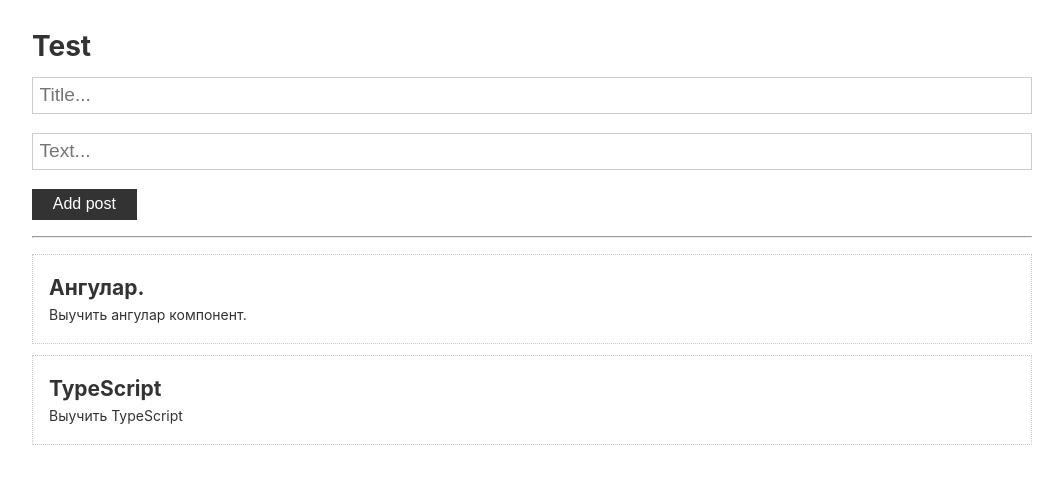
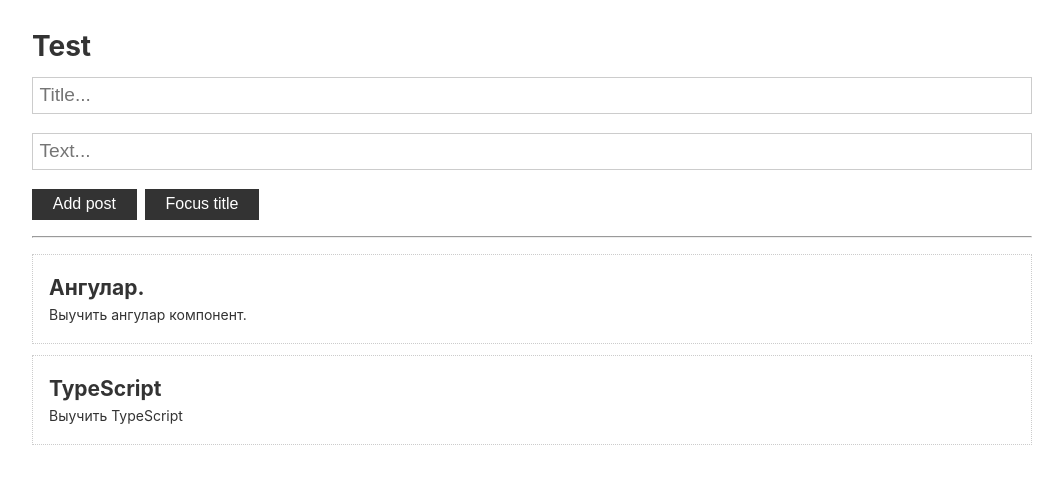
Before and after one commit to Error4ik/angular, an Angular app: page / in a window 1280 px wide. Shown: the top 484 px of the page, without its empty margins (108-1171 px from the left). Built offline with nearby package versions, Linux system fonts and the light colour scheme.

Commit message:
Access to HTML elements.

```diff
--- a/src/app/post-form/post-form.component.html
+++ b/src/app/post-form/post-form.component.html
@@ -1,6 +1,7 @@
 <div>
-  <input class="form-control" type="text" placeholder="Title..." [(ngModel)]="title">
+  <input class="form-control" type="text" placeholder="Title..." [(ngModel)]="title" #titleInput>
   <input class="form-control" type="text" placeholder="Text..." [(ngModel)]="text">
 
   <button class="btn" (click)="addPost()">Add post</button>
+  <button class="btn" (click)="focusTitle()">Focus title</button>
 </div>
--- a/src/app/post-form/post-form.component.ts
+++ b/src/app/post-form/post-form.component.ts
@@ -1,4 +1,4 @@
-import {Component, EventEmitter, OnInit, Output} from '@angular/core';
+import {Component, ElementRef, EventEmitter, OnInit, Output, ViewChild} from '@angular/core';
 import {Post} from '../app.component';
 
 @Component({
@@ -9,11 +9,13 @@ import {Post} from '../app.component';
 export class PostFormComponent implements OnInit {
 
   @Output() onAdd: EventEmitter<Post> = new EventEmitter<Post>();
+  @ViewChild('titleInput', {static: false}) inputRef: ElementRef;
 
   title = '';
   text = '';
 
-  constructor() { }
+  constructor() {
+  }
 
   ngOnInit() {
   }
@@ -28,5 +30,9 @@ export class PostFormComponent implements OnInit {
       this.onAdd.emit(post);
       this.title = this.text = '';
     }
+  };
+
+  focusTitle() {
+    this.inputRef.nativeElement.focus();
   }
 }
```
